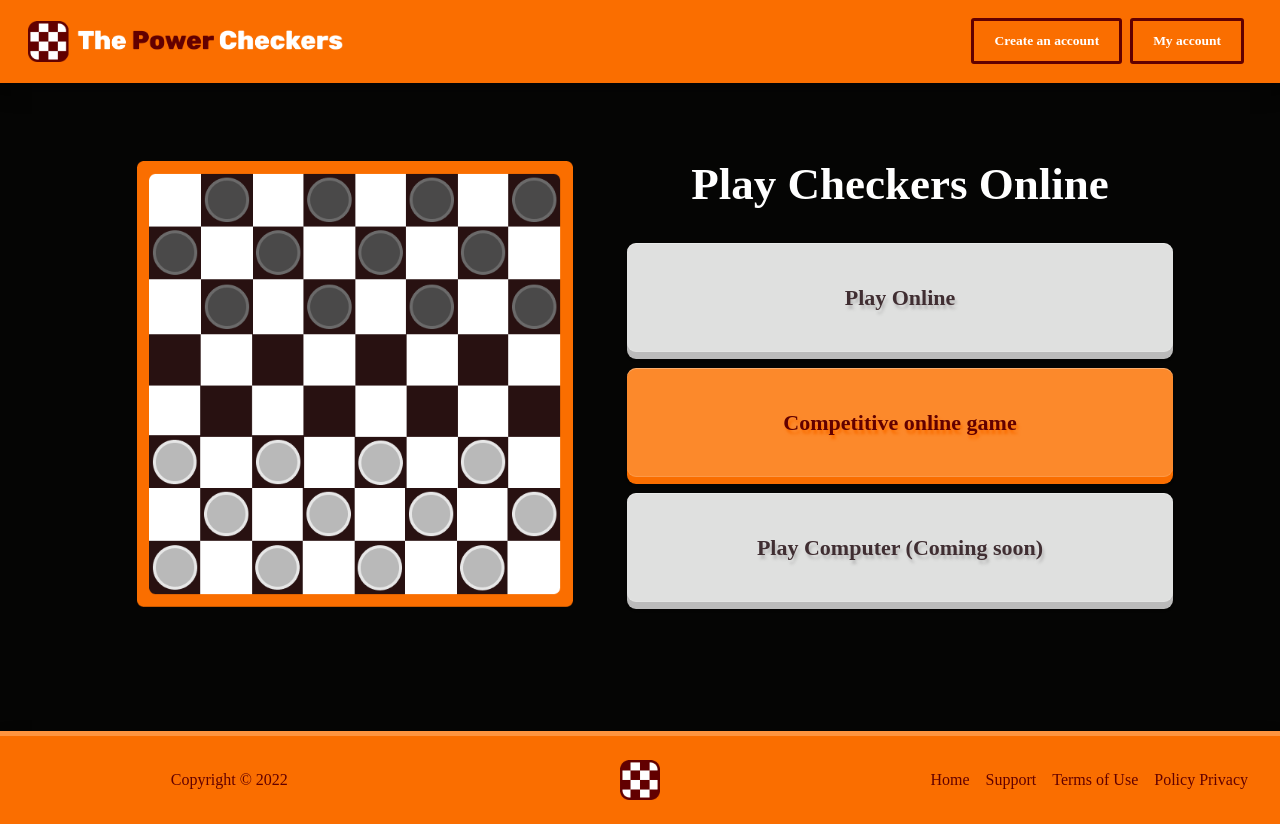
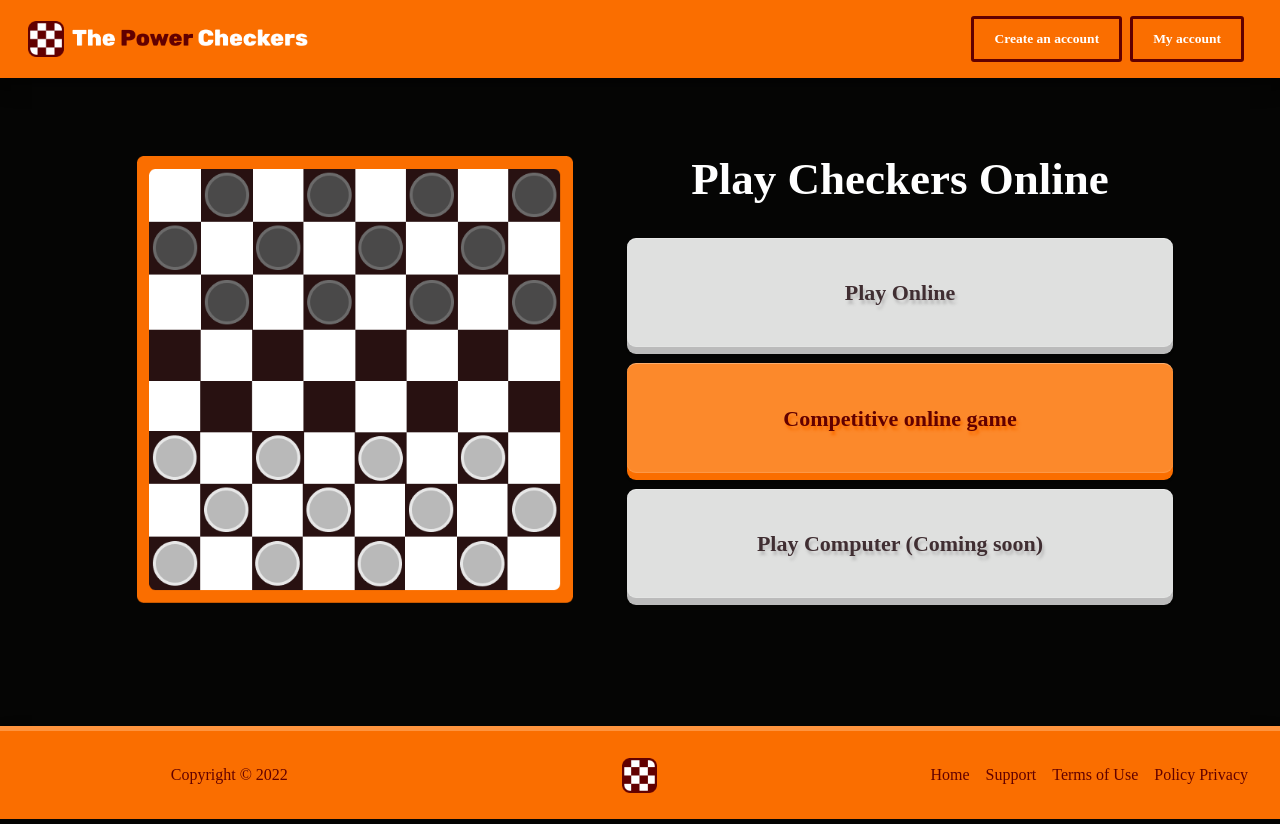
Before and after one commit to bestmomentsgames/the-power-checkers, a PHP site: page /index.php in a window 1280 px wide. Run offline with PHP 8.4, Linux system fonts and the light colour scheme; some libraries are stand-ins or nearby versions.

Commit message:
Update stylesheet.css

```diff
--- a/stylesheet.css
+++ b/stylesheet.css
@@ -256,7 +256,7 @@ body {
 }
 
 .navbar-brand img {
-  width: 315px;
+  width: 280px;
 }
 
 .btn-nav-white {
@@ -1135,7 +1135,7 @@ footer {
 }
 
 footer img.footer-icon {
-  width: 40px;
+  width: 35px;
 }
 
 footer p:hover {
```
Lines whose indentation alone changed are shown as unchanged.
